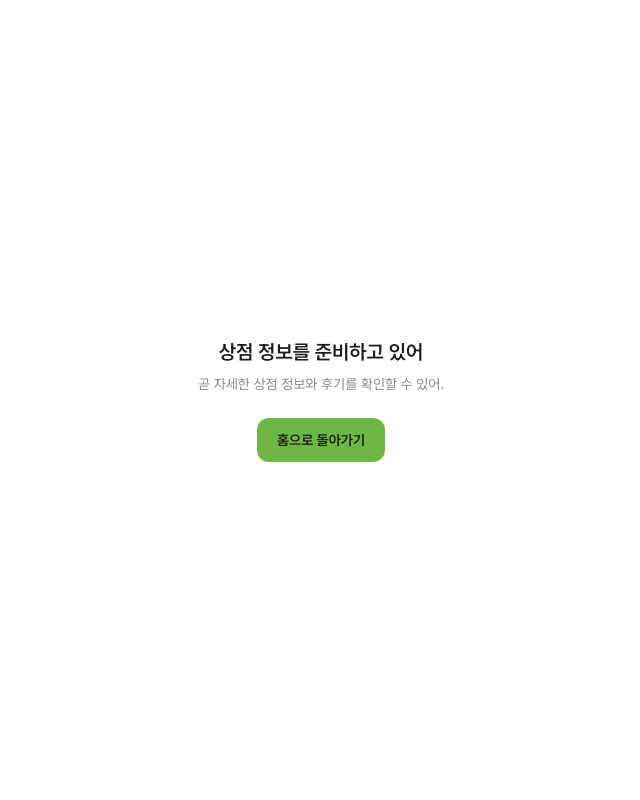
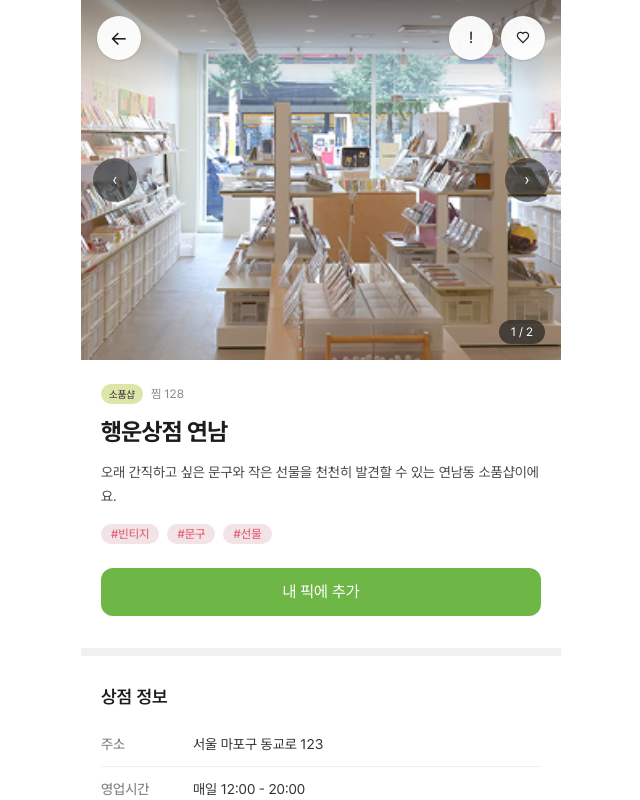
Before and after one commit to le2yunji/sopum-map, a Next.js app in the folder frontend/: page /shops/momone in a window 1280 px wide. Shown: the top 800 px of the page, without its empty margins (319-959 px from the left). Built offline with nearby package versions, Linux system fonts and the light colour scheme.

Commit message:
Feat: 상점 상세 라우트 연결

```diff
--- /dev/null
+++ b/frontend/src/app/(main)/shops/[shopId]/error.tsx
@@ -0,0 +1,13 @@
+"use client";
+
+import { ShopDetailScreen } from "./_components/ShopDetailScreen";
+
+type ShopDetailErrorProps = Readonly<{
+  error: Error & { digest?: string };
+  reset: () => void;
+}>;
+
+/** 상점 상세 렌더링 실패를 복구 가능한 오류 화면으로 바꿉니다. */
+export default function ShopDetailError({ reset }: ShopDetailErrorProps) {
+  return <ShopDetailScreen state="error" onRetry={reset} />;
+}
--- /dev/null
+++ b/frontend/src/app/(main)/shops/[shopId]/loading.tsx
@@ -0,0 +1,6 @@
+import { ShopDetailScreen } from "./_components/ShopDetailScreen";
+
+/** 상점 상세 경로가 준비되는 동안 같은 크기의 뼈대 화면을 표시합니다. */
+export default function ShopDetailLoading() {
+  return <ShopDetailScreen state="loading" />;
+}
--- a/frontend/src/app/(main)/shops/[shopId]/page.tsx
+++ b/frontend/src/app/(main)/shops/[shopId]/page.tsx
@@ -1,21 +1,11 @@
-import Link from "next/link";
+import { ShopDetailScreen } from "./_components/ShopDetailScreen";
+import { getShopDetailFixture } from "./_data/shop-detail.fixture";
 
-/** 상점 상세 UI가 완성되기 전에도 유효한 경로와 복구 동선을 제공합니다. */
-export default function ShopDetailPage() {
-  return (
-    <main className="flex min-h-dvh flex-col items-center justify-center px-5 text-center">
-      <h1 className="text-20 font-semibold text-black-950">
-        상점 정보를 준비하고 있어
-      </h1>
-      <p className="mt-2 text-14 text-black-500">
-        곧 자세한 상점 정보와 후기를 확인할 수 있어.
-      </p>
-      <Link
-        href="/"
-        className="mt-6 flex min-h-11 items-center justify-center rounded-xl bg-green-500 px-5 text-14 font-semibold text-white focus-visible:outline-none focus-visible:ring-2 focus-visible:ring-green-700 focus-visible:ring-offset-2"
-      >
-        홈으로 돌아가기
-      </Link>
-    </main>
-  );
+/** 주소의 상점 식별자를 fixture 화면 데이터에 연결합니다. */
+export default async function ShopDetailPage({
+  params,
+}: PageProps<"/shops/[shopId]">) {
+  const { shopId } = await params;
+
+  return <ShopDetailScreen shop={getShopDetailFixture(shopId)} />;
 }
```
Also changed, not shown: 1 other file (tests, documents, lock files or other folders).
